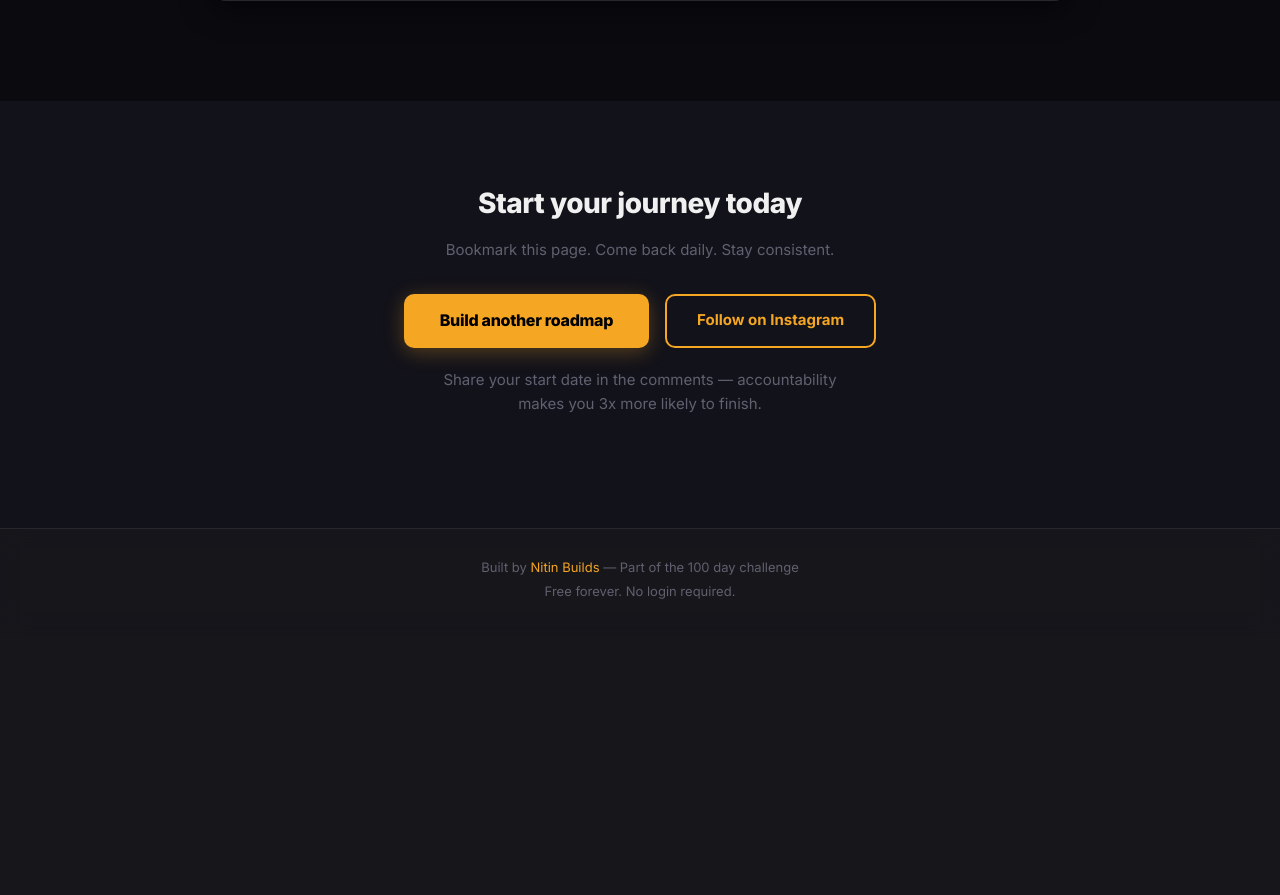
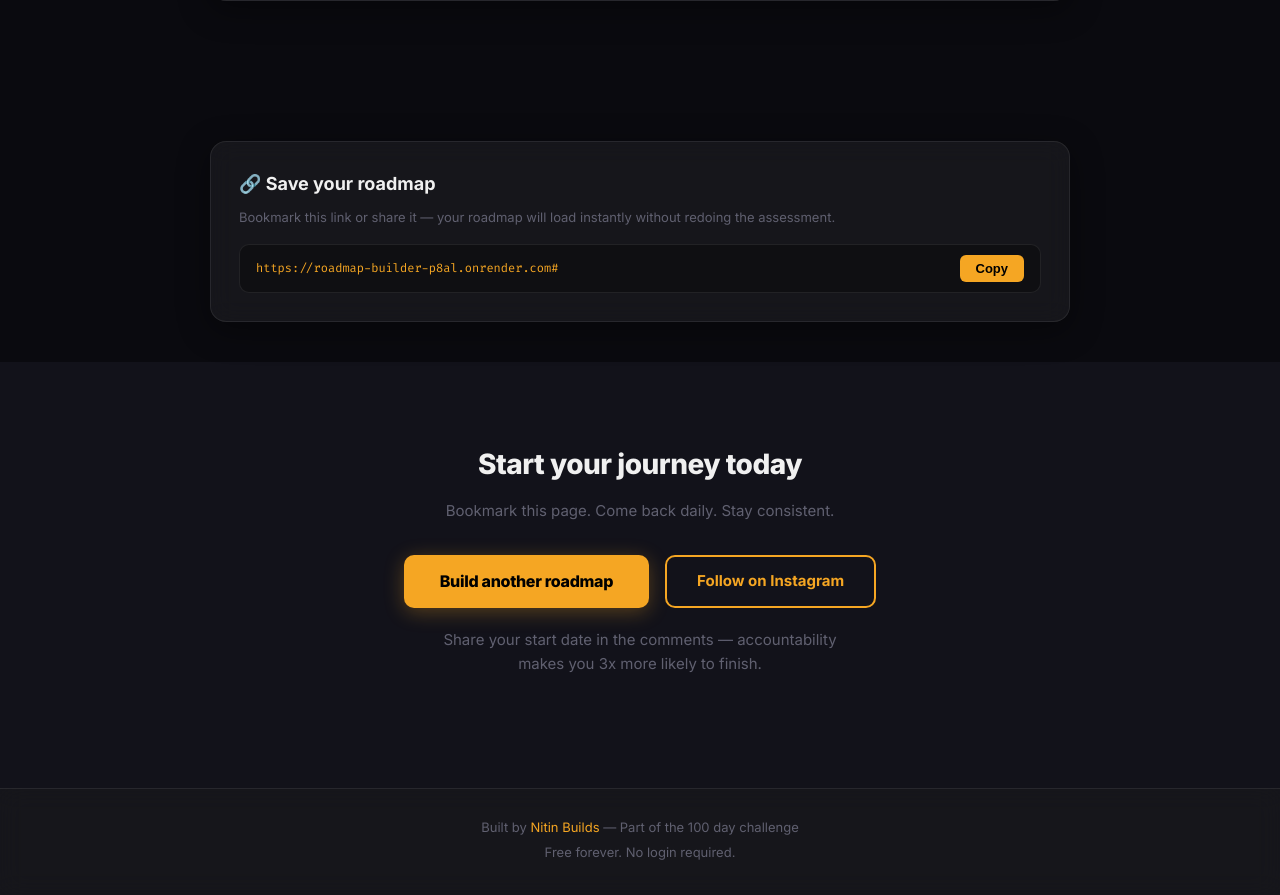
Before and after one commit to NAMAHSHIVAY/roadmap-builder, a Flask app: template templates/roadmap.html in a window 1280 px wide. Shown: the part 1251-2146 px from the top of the page. Before the commit the page ends 1850 px from the top, so only its background shows below. Run offline with Flask 3, Linux system fonts and the light colour scheme; the template is opened without the code that fills it: most values are stand-ins (such as "Sample title", 1, 10 or a date in 2020).

Commit message:
Add shareable roadmap URL feature

```diff
--- a/app.py
+++ b/app.py
@@ -130,7 +130,53 @@ def schedule():
         sunday_hours
     )
 
-    return render_template("roadmap.html", result=result)
+    # Build shareable URL
+    share_url = (
+        f"/roadmap?skill={skill}&track={track}"
+        f"&weekday={weekday_hours}"
+        f"&saturday={saturday_hours}"
+        f"&sunday={sunday_hours}"
+    )
+
+    return render_template(
+        "roadmap.html",
+        result=result,
+        share_url=share_url
+    )
+
+
+@app.route("/roadmap", methods=["GET"])
+def roadmap_direct():
+    skill = request.args.get("skill", "python")
+    track = request.args.get("track", "complete_beginner")
+    weekday_hours = float(request.args.get("weekday", 1))
+    saturday_hours = float(request.args.get("saturday", 0))
+    sunday_hours = float(request.args.get("sunday", 0))
+
+    roadmap = load_roadmap(skill)
+    if not roadmap:
+        return "Skill not found", 404
+
+    result = calculate_roadmap(
+        roadmap,
+        track,
+        weekday_hours,
+        saturday_hours,
+        sunday_hours
+    )
+
+    share_url = (
+        f"/roadmap?skill={skill}&track={track}"
+        f"&weekday={weekday_hours}"
+        f"&saturday={saturday_hours}"
+        f"&sunday={sunday_hours}"
+    )
+
+    return render_template(
+        "roadmap.html",
+        result=result,
+        share_url=share_url
+    )
 
 
 # ─────────────────────────────────────────
--- a/static/css/roadmap.css
+++ b/static/css/roadmap.css
@@ -486,3 +486,83 @@
 .light .summary-card {
     background: rgba(255, 255, 255, 0.8);
 }
+
+/* ─────────────────────────────────────────
+   SHARE SECTION
+───────────────────────────────────────── */
+
+.share-section {
+    padding: 40px 0;
+}
+
+.share-card {
+    background: var(--bg-glass);
+    backdrop-filter: var(--blur);
+    border: 1px solid var(--border-glass);
+    border-radius: var(--radius);
+    padding: 28px;
+    box-shadow: var(--shadow);
+}
+
+.share-title {
+    font-size: 18px;
+    font-weight: 700;
+    margin-bottom: 8px;
+}
+
+.share-desc {
+    font-size: 13px;
+    color: var(--text-muted);
+    margin-bottom: 16px;
+    line-height: 1.6;
+}
+
+.share-url-box {
+    display: flex;
+    align-items: center;
+    gap: 12px;
+    background: rgba(0, 0, 0, 0.3);
+    border: 1px solid var(--border-glass);
+    border-radius: var(--radius-sm);
+    padding: 10px 16px;
+    flex-wrap: wrap;
+}
+
+.share-url-text {
+    font-size: 12px;
+    color: var(--accent);
+    font-family: "Fira Code", monospace;
+    word-break: break-all;
+    flex: 1;
+    overflow: hidden;
+    text-overflow: ellipsis;
+    white-space: nowrap;
+}
+
+.copy-btn {
+    background: var(--accent);
+    color: #000;
+    border: none;
+    border-radius: 6px;
+    padding: 6px 16px;
+    font-size: 13px;
+    font-weight: 700;
+    cursor: pointer;
+    transition: var(--transition);
+    white-space: nowrap;
+}
+
+.copy-btn:hover {
+    opacity: 0.85;
+}
+
+.copy-success {
+    display: none;
+    font-size: 13px;
+    color: var(--success);
+    margin-top: 10px;
+}
+
+.light .share-url-box {
+    background: rgba(255, 255, 255, 0.8);
+}
--- a/static/js/roadmap.js
+++ b/static/js/roadmap.js
@@ -74,3 +74,20 @@ function updateProgress() {
         text.textContent = completed + " of " + total + " milestones completed";
     }
 }
+
+// ─────────────────────────────────────────
+// COPY SHARE URL
+// ─────────────────────────────────────────
+
+function copyUrl() {
+    const url = document.getElementById("share-url").textContent.trim();
+    navigator.clipboard.writeText(url).then(function() {
+        const success = document.getElementById("copy-success");
+        if (success) {
+            success.style.display = "block";
+            setTimeout(function() {
+                success.style.display = "none";
+            }, 3000);
+        }
+    });
+}
--- a/templates/roadmap.html
+++ b/templates/roadmap.html
@@ -133,6 +133,32 @@
         </div>
     </section>
 
+    <!-- SHARE SECTION -->
+    <section class="share-section">
+        <div class="container">
+            <div class="share-card">
+                <div class="share-left">
+                    <div class="share-title">🔗 Save your roadmap</div>
+                    <div class="share-desc">
+                        Bookmark this link or share it —
+                        your roadmap will load instantly without redoing the assessment.
+                    </div>
+                    <div class="share-url-box">
+                        <span class="share-url-text" id="share-url">
+                            https://roadmap-builder-p8al.onrender.com{{ share_url }}
+                        </span>
+                        <button class="copy-btn" onclick="copyUrl()">
+                            Copy
+                        </button>
+                    </div>
+                    <div class="copy-success" id="copy-success">
+                        ✅ Copied to clipboard!
+                    </div>
+                </div>
+            </div>
+        </div>
+    </section>
+
     <!-- CTA -->
     <section class="roadmap-cta">
         <div class="container">
```
